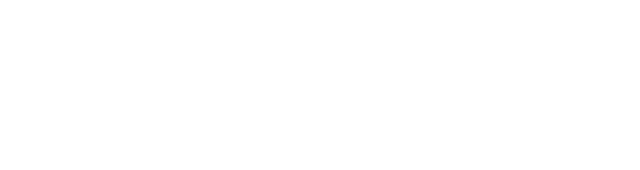
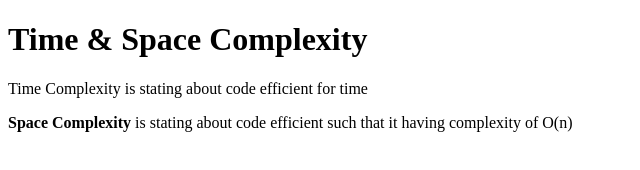
Before and after one commit to acciojob/time-and-space-complexity-shantanu400, a website: page main.html in a window 1280 px wide. Shown: the whole page, without its empty margins (0-640 px from the left). Drawn offline with Linux system fonts and the light colour scheme.

Commit message:
created a submission

```diff
--- a/main.html
+++ b/main.html
@@ -10,7 +10,9 @@
 	<!-- the entire body must be written by student -->
     <script type="text/javascript" src="./script.js">
 </script>
-
+<h1>Time & Space Complexity</h1>
+	<p>Time Complexity is stating about code efficient for time</p>
+	<p><b>Space Complexity </b>is stating about code efficient such that it having complexity of O(n) </p>
 </body>
 
 </html>
```
